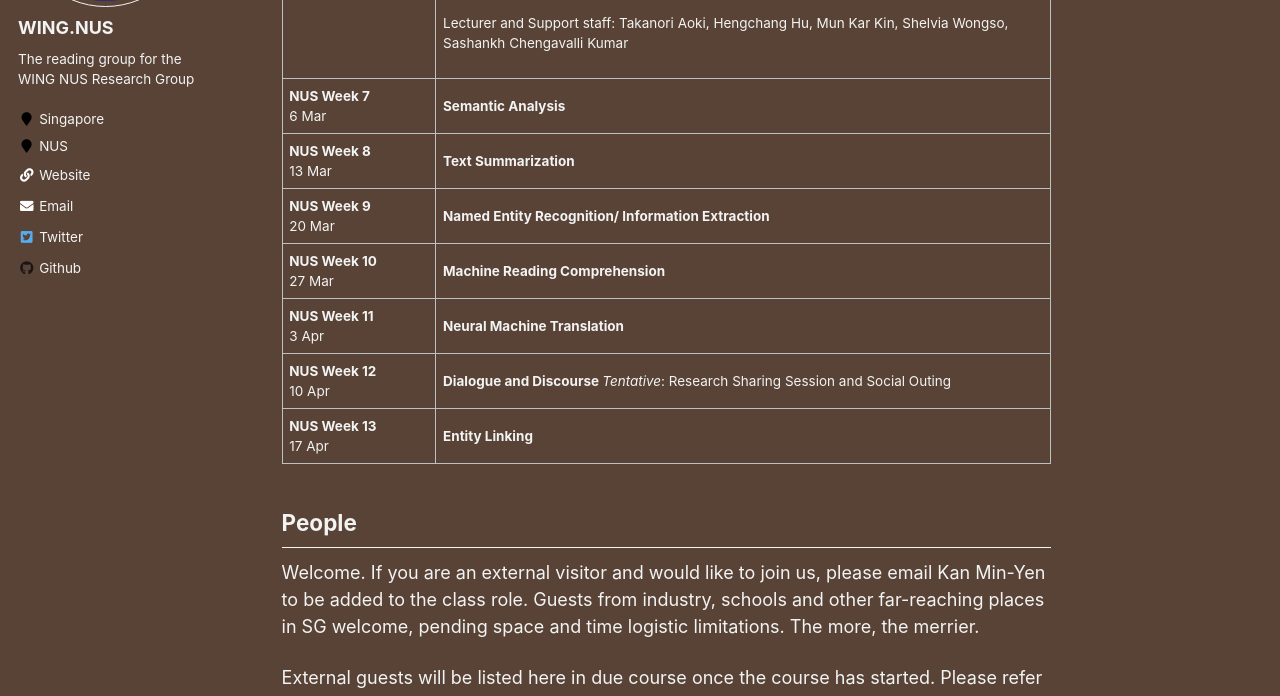
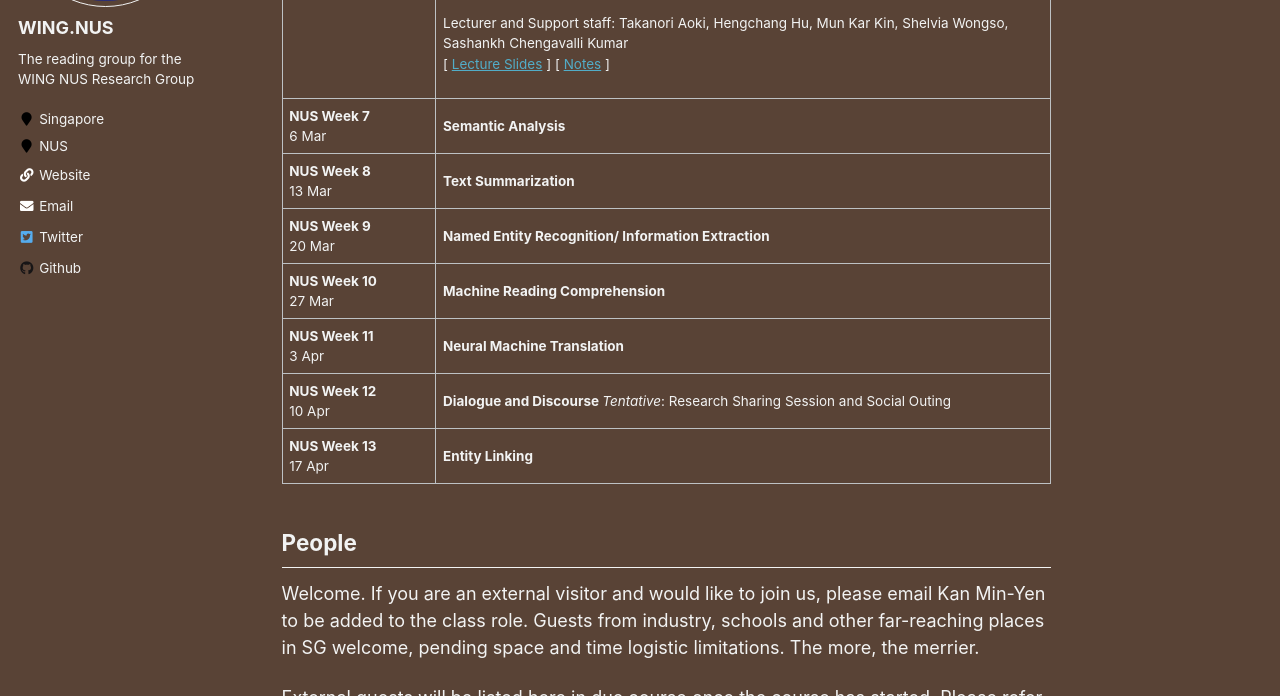
Before and after one commit to WING-NUS/cs6101, a Jekyll site: the page built from _pages/about.md, in a window 1280 px wide and 900 px high, scrolled down 2794 px, cut to the strip 204-900 px from the top of the window. Built offline with Jekyll 4.4.1, drawn with Linux system fonts in a browser that asks for light colours.

Commit message:
Update link to recess week notes and slides

```diff
--- a/_pages/about.md
+++ b/_pages/about.md
@@ -112,6 +112,8 @@ Canceled due to logistic constraints imposed by nCov-1<br/>
   </p>
   <p>
     Lecturer and Support staff: Takanori Aoki, Hengchang Hu, Mun Kar Kin, Shelvia Wongso, Sashankh Chengavalli Kumar<br/>
+    [ <a href="https://docs.google.com/presentation/d/1w-Apjl73klaC94dyGqi6vAZIb56E2sdqHMlkc_7n0Ro/edit?usp=sharing">Lecture Slides</a> ]
+    [ <a href="https://docs.google.com/document/d/1x_OL2FME1P9Q-ZxUURh0jHshOFfLGHSjJc8k1DnExpU/edit?usp=sharing">Notes</a> ]
   </p>
   </td>
 </tr>
```
